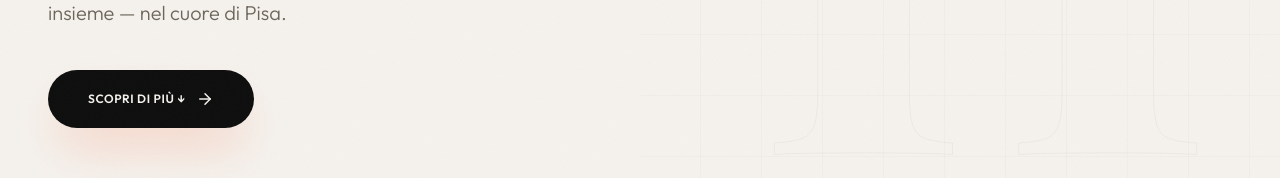
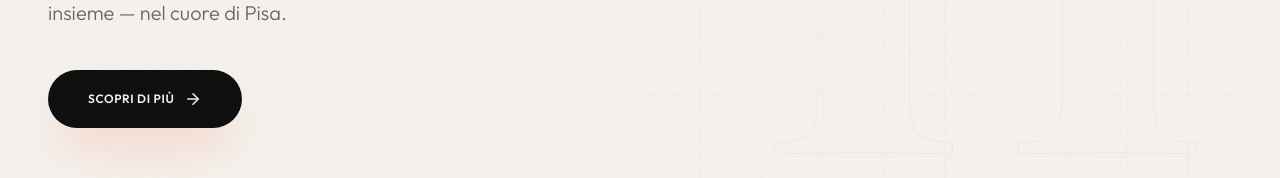
Before and after one commit to TraentHub/traenthub-website, a React (Vite) app: page / in a window 1280 px wide. Shown: the part 522-700 px from the top of the page. Built offline with nearby package versions, Linux system fonts and the light colour scheme; a web font is replaced by a local one.

Commit message:
fix: Remove extraneous characters from UI text and logo
Removes trailing characters from "Scopri di più" and "Learn more" UI elements.
Also updates the logo file to a clean version.

```diff
--- a/src/App.tsx
+++ b/src/App.tsx
@@ -31,7 +31,7 @@ const translations = {
       title3: "si incontra",
       sub: "Non un coworking. Non un incubatore. Un luogo dove founder, dev, ricercatori e menti ambiziose costruiscono insieme — nel cuore di Pisa.",
       cta: "Entra nell'hub",
-      more: "Scopri di più ↓",
+      more: "Scopri di più",
       stats: {
         talents: "Talenti residenti",
         ideas: "Idee in circolo",
@@ -109,7 +109,7 @@ const translations = {
       title3: "converges",
       sub: "Not a coworking. Not an incubator. A place where founders, devs, researchers and ambitious minds build together — in the heart of Pisa.",
       cta: "Join the hub",
-      more: "Learn more ↓",
+      more: "Learn more",
       stats: {
         talents: "Resident talents",
         ideas: "Ideas in motion",
```
Also changed, not shown: public/logo.png (renamed from logo.png).
